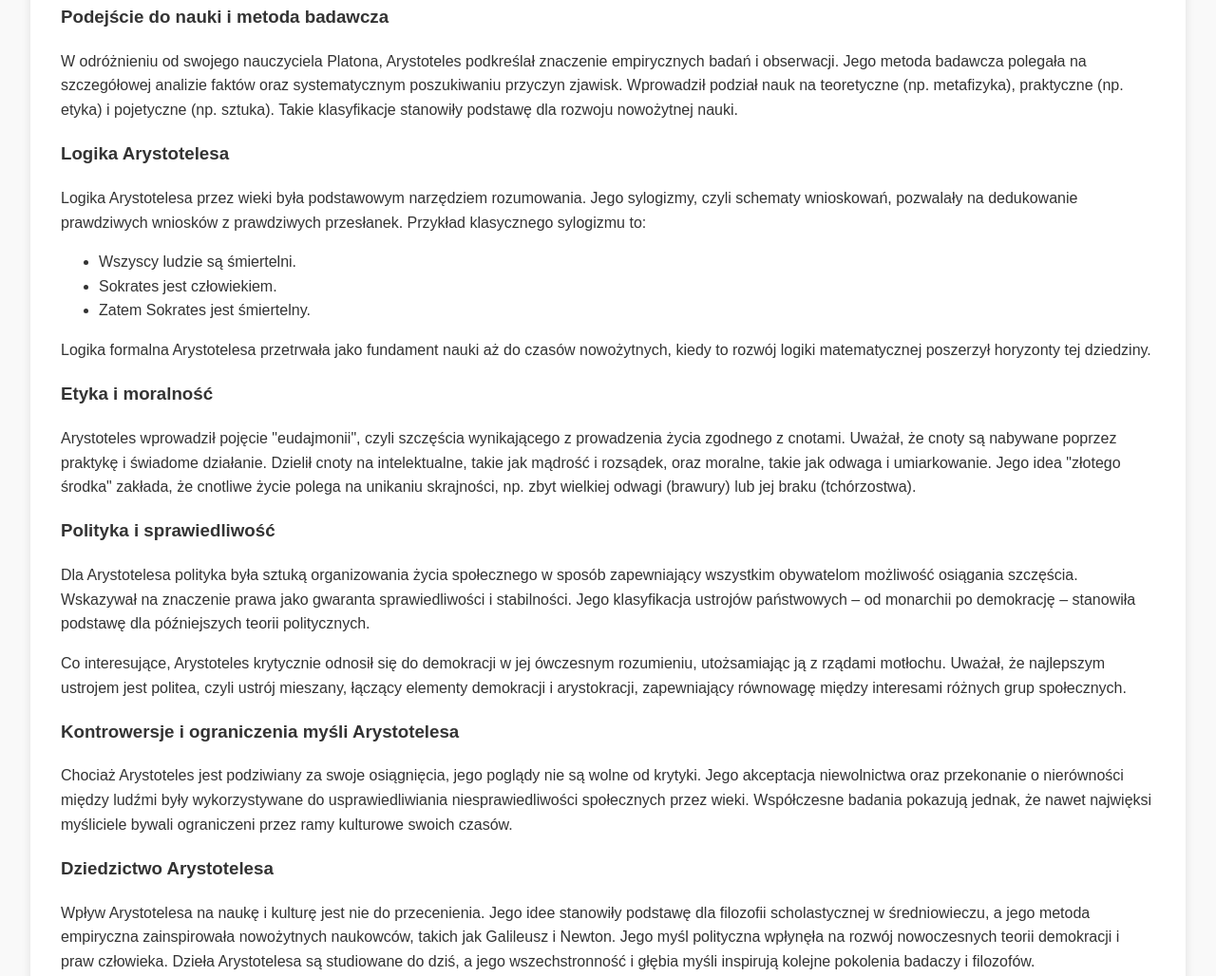
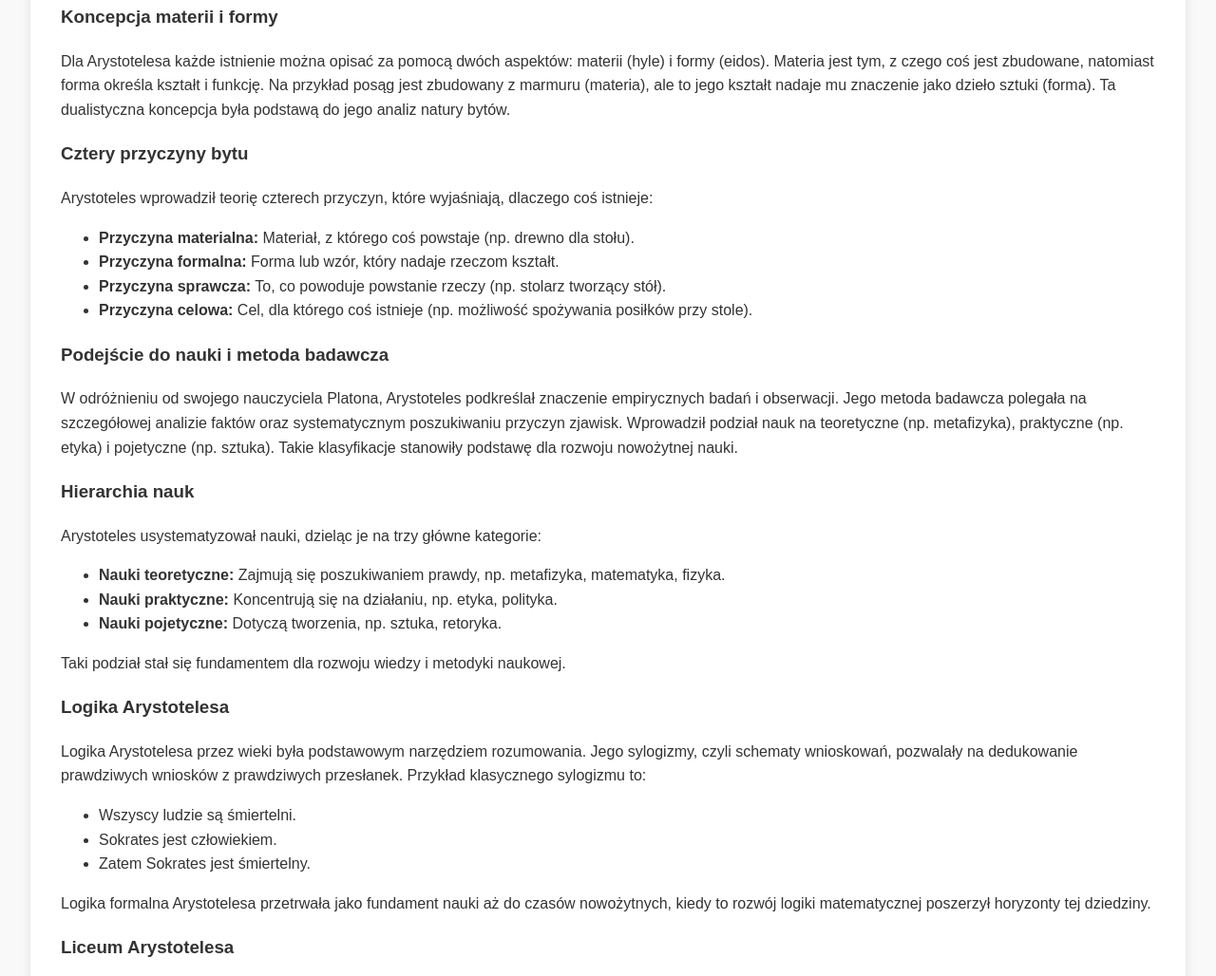
Before and after one commit to jurek-EFEB/Arystoteles, a plain HTML site: page index.html in a window 1280 px wide. Shown: the part 977-2005 px from the top of the page at 95% size. Drawn offline with Linux system fonts and the light colour scheme.

Commit message:
Update index.html

```diff
--- a/index.html
+++ b/index.html
@@ -62,8 +62,29 @@
         <h3>Filozofia przyrody i biologia</h3>
         <p>Arystoteles uchodzi za ojca biologii. W swoich badaniach nad organizmami żywymi nie tylko klasyfikował rośliny i zwierzęta, ale także wprowadził fundamentalne pojęcia, takie jak "forma" i "materia". Opisał procesy biologiczne, takie jak rozmnażanie, wzrost i metabolizm. Co ciekawe, uważał, że serce jest głównym organem odpowiedzialnym za funkcje życiowe, co pokazuje, jak bardzo ograniczone były ówczesne narzędzia badawcze.</p>
 
+        <h3>Koncepcja materii i formy</h3>
+        <p>Dla Arystotelesa każde istnienie można opisać za pomocą dwóch aspektów: materii (hyle) i formy (eidos). Materia jest tym, z czego coś jest zbudowane, natomiast forma określa kształt i funkcję. Na przykład posąg jest zbudowany z marmuru (materia), ale to jego kształt nadaje mu znaczenie jako dzieło sztuki (forma). Ta dualistyczna koncepcja była podstawą do jego analiz natury bytów.</p>
+
+        <h3>Cztery przyczyny bytu</h3>
+        <p>Arystoteles wprowadził teorię czterech przyczyn, które wyjaśniają, dlaczego coś istnieje:</p>
+        <ul>
+            <li><strong>Przyczyna materialna:</strong> Materiał, z którego coś powstaje (np. drewno dla stołu).</li>
+            <li><strong>Przyczyna formalna:</strong> Forma lub wzór, który nadaje rzeczom kształt.</li>
+            <li><strong>Przyczyna sprawcza:</strong> To, co powoduje powstanie rzeczy (np. stolarz tworzący stół).</li>
+            <li><strong>Przyczyna celowa:</strong> Cel, dla którego coś istnieje (np. możliwość spożywania posiłków przy stole).</li>
+        </ul>
+
         <h3>Podejście do nauki i metoda badawcza</h3>
         <p>W odróżnieniu od swojego nauczyciela Platona, Arystoteles podkreślał znaczenie empirycznych badań i obserwacji. Jego metoda badawcza polegała na szczegółowej analizie faktów oraz systematycznym poszukiwaniu przyczyn zjawisk. Wprowadził podział nauk na teoretyczne (np. metafizyka), praktyczne (np. etyka) i pojetyczne (np. sztuka). Takie klasyfikacje stanowiły podstawę dla rozwoju nowożytnej nauki.</p>
+
+        <h3>Hierarchia nauk</h3>
+        <p>Arystoteles usystematyzował nauki, dzieląc je na trzy główne kategorie:</p>
+        <ul>
+            <li><strong>Nauki teoretyczne:</strong> Zajmują się poszukiwaniem prawdy, np. metafizyka, matematyka, fizyka.</li>
+            <li><strong>Nauki praktyczne:</strong> Koncentrują się na działaniu, np. etyka, polityka.</li>
+            <li><strong>Nauki pojetyczne:</strong> Dotyczą tworzenia, np. sztuka, retoryka.</li>
+        </ul>
+        <p>Taki podział stał się fundamentem dla rozwoju wiedzy i metodyki naukowej.</p>
 
         <h3>Logika Arystotelesa</h3>
         <p>Logika Arystotelesa przez wieki była podstawowym narzędziem rozumowania. Jego sylogizmy, czyli schematy wnioskowań, pozwalały na dedukowanie prawdziwych wniosków z prawdziwych przesłanek. Przykład klasycznego sylogizmu to:</p>
@@ -74,15 +95,17 @@
         </ul>
         <p>Logika formalna Arystotelesa przetrwała jako fundament nauki aż do czasów nowożytnych, kiedy to rozwój logiki matematycznej poszerzył horyzonty tej dziedziny.</p>
 
-        <h3>Etyka i moralność</h3>
-        <p>Arystoteles wprowadził pojęcie "eudajmonii", czyli szczęścia wynikającego z prowadzenia życia zgodnego z cnotami. Uważał, że cnoty są nabywane poprzez praktykę i świadome działanie. Dzielił cnoty na intelektualne, takie jak mądrość i rozsądek, oraz moralne, takie jak odwaga i umiarkowanie. Jego idea "złotego środka" zakłada, że cnotliwe życie polega na unikaniu skrajności, np. zbyt wielkiej odwagi (brawury) lub jej braku (tchórzostwa).</p>
+        <h3>Liceum Arystotelesa</h3>
+        <p>Arystoteles założył własną szkołę filozoficzną – Likejon, znaną również jako Liceum. Była to instytucja edukacyjna, w której nauczanie odbywało się poprzez wykłady oraz spacery, co nadało temu miejscu nieformalną, choć niezwykle produktywną atmosferę. Szkoła była otoczona ogrodami, które sprzyjały swobodnym dyskusjom i dociekaniom filozoficznym. W Likejonie uczono szerokiego wachlarza tematów, od filozofii i logiki po nauki przyrodnicze, takie jak biologia i astronomia.</p>
+        <p>Co wyróżniało Likejon spośród innych szkół filozoficznych tamtego czasu, to empiryczny charakter badań. Arystoteles i jego uczniowie gromadzili dane, prowadząc obserwacje przyrody, a następnie analizowali je, formułując wnioski. Właśnie w tej szkole powstało wiele z dzieł Arystotelesa, które do dziś pozostają fundamentem współczesnej nauki.</p>
+        <p>Likejon był również miejscem, gdzie filozofia spotykała się z praktyką – studenci byli zachęcani do krytycznego myślenia oraz stosowania zdobytej wiedzy w rozwiązywaniu rzeczywistych problemów. Dzięki temu szkoła stała się wzorem dla późniejszych instytucji edukacyjnych.</p>
 
-        <h3>Polityka i sprawiedliwość</h3>
-        <p>Dla Arystotelesa polityka była sztuką organizowania życia społecznego w sposób zapewniający wszystkim obywatelom możliwość osiągania szczęścia. Wskazywał na znaczenie prawa jako gwaranta sprawiedliwości i stabilności. Jego klasyfikacja ustrojów państwowych – od monarchii po demokrację – stanowiła podstawę dla późniejszych teorii politycznych.</p>
-        <p>Co interesujące, Arystoteles krytycznie odnosił się do demokracji w jej ówczesnym rozumieniu, utożsamiając ją z rządami motłochu. Uważał, że najlepszym ustrojem jest politea, czyli ustrój mieszany, łączący elementy demokracji i arystokracji, zapewniający równowagę między interesami różnych grup społecznych.</p>
-
-        <h3>Kontrowersje i ograniczenia myśli Arystotelesa</h3>
-        <p>Chociaż Arystoteles jest podziwiany za swoje osiągnięcia, jego poglądy nie są wolne od krytyki. Jego akceptacja niewolnictwa oraz przekonanie o nierówności między ludźmi były wykorzystywane do usprawiedliwiania niesprawiedliwości społecznych przez wieki. Współczesne badania pokazują jednak, że nawet najwięksi myśliciele bywali ograniczeni przez ramy kulturowe swoich czasów.</p>
+        <h3>Ciekawostki</h3>
+        <p>Oto kilka mniej znanych faktów o Arystotelesie:</p>
+        <ul>
+            <li>Był nauczycielem Aleksandra Wielkiego, co miało ogromny wpływ na jego filozoficzne spojrzenie na politykę i władzę.</li>
+            <li>Uważał, że Wszechświat jest wieczny i nie ma początku, co było sprzeczne z późniejszymi poglądami chrześcijańskimi.</li>
+        </ul>
 
         <h3>Dziedzictwo Arystotelesa</h3>
         <p>Wpływ Arystotelesa na naukę i kulturę jest nie do przecenienia. Jego idee stanowiły podstawę dla filozofii scholastycznej w średniowieczu, a jego metoda empiryczna zainspirowała nowożytnych naukowców, takich jak Galileusz i Newton. Jego myśl polityczna wpłynęła na rozwój nowoczesnych teorii demokracji i praw człowieka. Dzieła Arystotelesa są studiowane do dziś, a jego wszechstronność i głębia myśli inspirują kolejne pokolenia badaczy i filozofów.</p>
```
